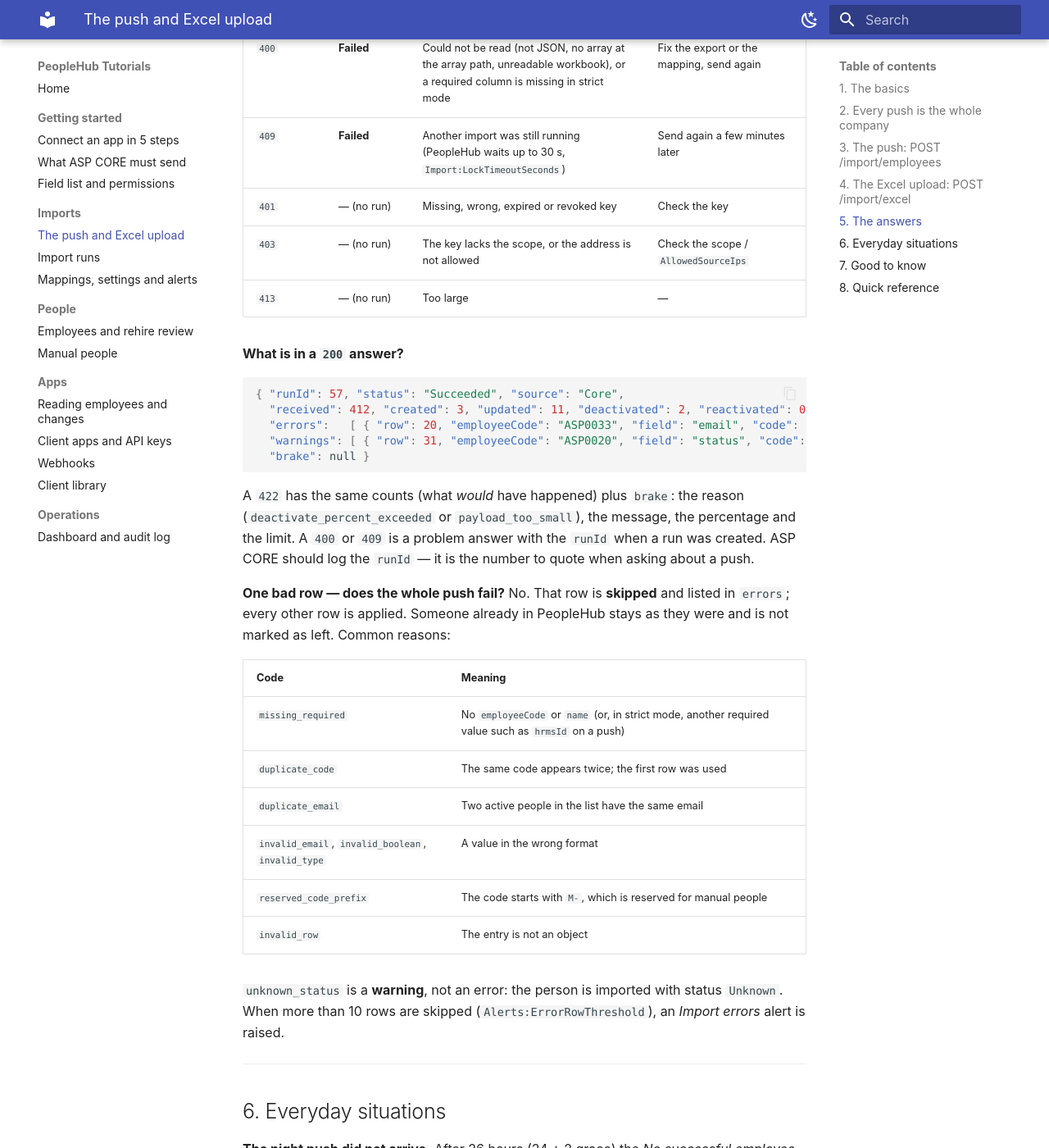
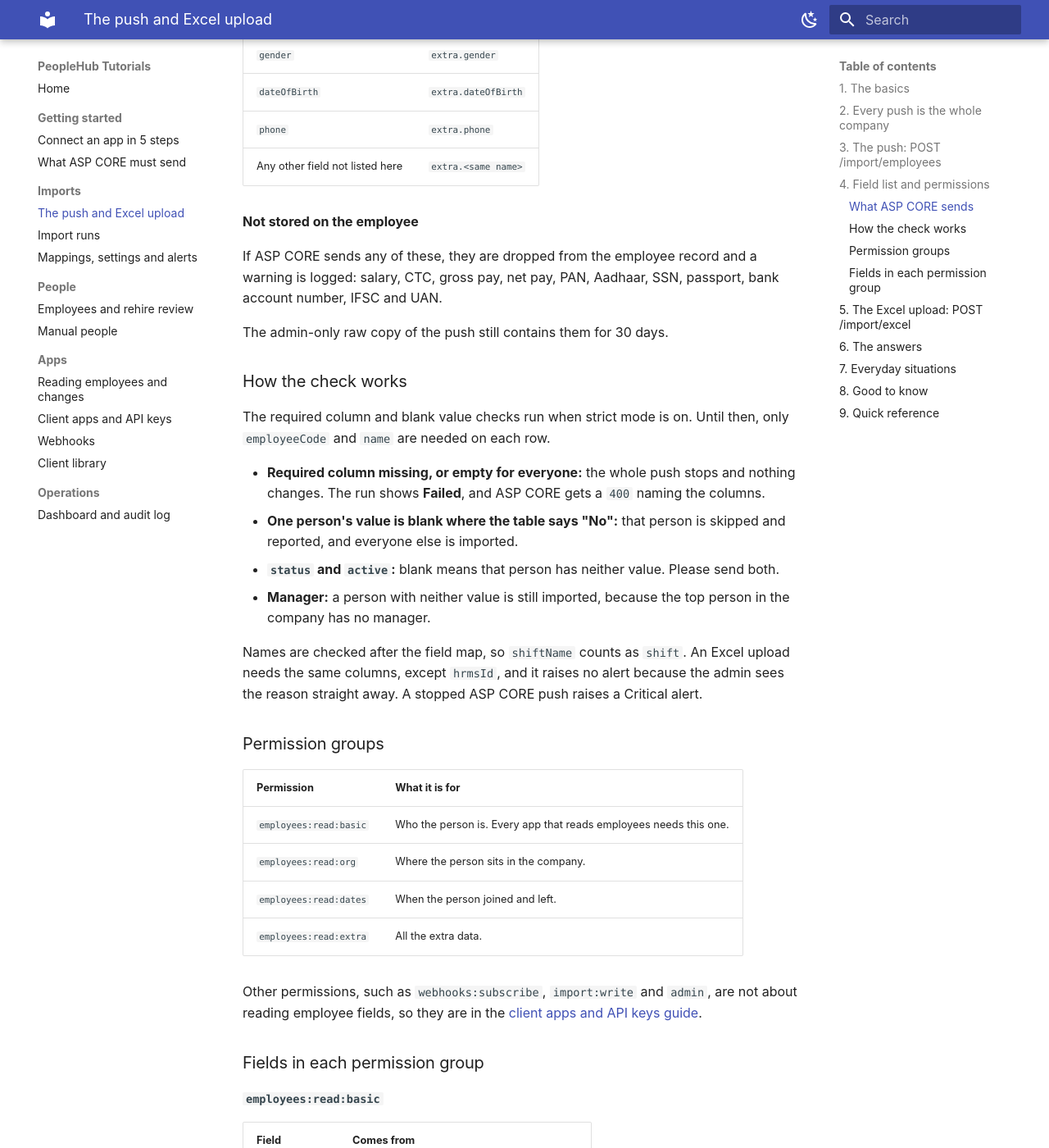
Before and after one commit to asprcmdevelopers-repo/peoplehub-docs, an MkDocs documentation site: the page built from docs/help/import-faq.md, in a window 1280 px wide and 1400 px high, scrolled down 5604 px. Shown: the whole window at 82% size. Built offline with MkDocs 1.6.1 and Material for MkDocs 9.7.7, drawn with Linux system fonts in a browser that asks for light colours; some of the changed text lies outside the part shown.

Commit message:
Move the field list into the push guide

````diff
--- a/docs/help/import-faq.md
+++ b/docs/help/import-faq.md
@@ -13,11 +13,12 @@ What happens *after* a run (reading a run's page, approve, replay, raw payload)
 1. [The basics](#1-the-basics)
 2. [Every push is the whole company](#2-every-push-is-the-whole-company)
 3. [The push: `POST /import/employees`](#3-the-push-post-importemployees)
-4. [The Excel upload: `POST /import/excel`](#4-the-excel-upload-post-importexcel)
-5. [The answers](#5-the-answers)
-6. [Everyday situations](#6-everyday-situations)
-7. [Good to know](#7-good-to-know)
-8. [Quick reference](#8-quick-reference)
+4. [Field list and permissions](#4-field-list-and-permissions)
+5. [The Excel upload: `POST /import/excel`](#5-the-excel-upload-post-importexcel)
+6. [The answers](#6-the-answers)
+7. [Everyday situations](#7-everyday-situations)
+8. [Good to know](#8-good-to-know)
+9. [Quick reference](#9-quick-reference)
 
 ---
 
@@ -96,27 +97,24 @@ Then **nothing** is applied, the run becomes **Rejected**, the answer is `422`,
 
 ## 3. The push: `POST /import/employees`
 
+**How does ASP CORE call it?**
+`POST /api/v1/import/employees` on the address we give them, with the headers `Content-Type: application/json` and `X-Api-Key: <their key>`. We suggest nightly at 01:00 IST.
+
 **What does ASP CORE send?**
 A JSON array, one object per employee:
 
 ```json
 [
-  { "employeeCode": "ASP0001", "name": "Priya Raman", "email": "priya.raman@example.com",
+  { "employeeCode": "ASP0001", "hrmsId": "1042871", "name": "Priya Raman", "email": "priya.raman@example.com",
     "department": "AR Follow-up", "designation": "Team Lead", "managerEmployeeCode": "ASP0100",
-    "location": "Chennai", "shift": "General", "dateOfJoining": "2021-04-12", "active": true, "status": "Confirmed",
+    "location": "Chennai", "shiftName": "General", "dateOfJoining": "2021-04-12", "active": true, "status": "Confirmed",
     "lastModified": "2026-10-31T18:20:00+05:30" },
-  { "employeeCode": "ASP0045", "name": "Arun Kumar", "active": false, "status": "Resigned", "leavingDate": "2026-10-30" }
+  { "employeeCode": "ASP0045", "hrmsId": "1042872", "name": "Arun Kumar", "active": false, "status": "Resigned", "leavingDate": "2026-10-30" }
 ]
 ```
 
-Only `employeeCode` and `name` are required (more in **strict mode**, see *Which columns does strict mode require?* below). The full field list and what ASP CORE should do with each
-answer are in the [IT contract](../it-contract.md), the document given to the ASP CORE team.
-
-**Which columns does strict mode require?**
-`employeeCode`, `hrmsId`, `name`, `email`, `department`, `designation`, `dateOfJoining`, `shift`, one of `status`/`active`, and one of
-`managerEmployeeCode`/`managerEmail`. Names are checked after the field map, so `shiftName` counts as `shift`. An Excel sheet needs the
-same columns except `hrmsId`. If a required column is missing or empty for everyone, the whole import stops: `400`, run **Failed**,
-nothing applied. An ASP CORE push also raises a Critical alert.
+The full field list, the required columns and the permission groups are in [section 4](#4-field-list-and-permissions). The setup steps for the ASP CORE team are in the
+[IT contract](../it-contract.md).
 
 **What if ASP CORE wraps the list, like `{ "employees": [ … ] }`?**
 Fine — set **Field map → Array path** to `$.employees`. The default `$` means a bare array.
@@ -143,7 +141,127 @@ or ranges like `10.20.0.0/24`), calls from anywhere else get `403` even with the
 
 ---
 
-## 4. The Excel upload: `POST /import/excel`
+## 4. Field list and permissions
+
+**The push** decides what arrives in PeopleHub, and permissions play no part in it. **Permissions** only control what each app can read afterwards.
+
+### What ASP CORE sends
+
+**Main fields**
+
+| ASP CORE field | Hub field | In IT's mail? | Column required? | Can one person's value be blank? |
+|---|---|---|---|---|
+| `employeeCode` | `employeeCode` | Yes | Yes | No |
+| `hrmsId` | `hrmsId` | Yes | Yes | No |
+| `name` | `name` | Yes | Yes | No |
+| `email` | `email` | Yes | Yes | No |
+| `department` | `department` | Yes | Yes | No |
+| `designation` | `designation` | Yes | Yes | No |
+| `dateOfJoining` | `dateOfJoining` | No, IT must add it | Yes | No |
+| `status` | `status` and `statusRaw` | Yes | At least one of the two | No |
+| `active` | `active` | Yes | At least one of the two | No |
+| `shiftName` | `shift` | Yes | Yes | Yes |
+| `managerEmployeeCode` | `managerEmployeeCode` | No, IT is asked to add it | At least one of the two | Yes |
+| `managerEmail` | `managerEmail` | Yes | At least one of the two | Yes |
+| `location` | `location` | No | No | Yes |
+| `leavingDate` | `leavingDate` | Yes | No | Yes |
+| `lastModified` | `lastModified` | No | No | Yes |
+
+`shiftName` is the only field whose name changes. `status` is stored twice: `status` holds the standard word, such as `NoticePeriod`, and `statusRaw` holds greytHR's exact words, such as `Notice Period`.
+
+**Extra data**
+
+None of these are required, and they are stored under the same name ASP CORE sends:
+
+| ASP CORE field | Hub location |
+|---|---|
+| `managerName` | `extra.managerName` |
+| `grade` | `extra.grade` |
+| `gender` | `extra.gender` |
+| `dateOfBirth` | `extra.dateOfBirth` |
+| `phone` | `extra.phone` |
+| Any other field not listed here | `extra.<same name>` |
+
+**Not stored on the employee**
+
+If ASP CORE sends any of these, they are dropped from the employee record and a warning is logged: salary, CTC, gross pay, net pay, PAN, Aadhaar, SSN, passport, bank account number, IFSC and UAN.
+
+The admin-only raw copy of the push still contains them for 30 days.
+
+### How the check works
+
+The required column and blank value checks run when strict mode is on. Until then, only `employeeCode` and `name` are needed on each row.
+
+- **Required column missing, or empty for everyone:** the whole push stops and nothing changes. The run shows **Failed**, and ASP CORE gets a `400` naming the columns.
+- **One person's value is blank where the table says "No":** that person is skipped and reported, and everyone else is imported.
+- **`status` and `active`:** blank means that person has neither value. Please send both.
+- **Manager:** a person with neither value is still imported, because the top person in the company has no manager.
+
+Names are checked after the field map, so `shiftName` counts as `shift`. An Excel upload needs the same columns, except `hrmsId`, and it raises no alert because the admin sees the reason straight away. A stopped ASP CORE push raises a Critical alert.
+
+### Permission groups
+
+| Permission | What it is for |
+|---|---|
+| `employees:read:basic` | Who the person is. Every app that reads employees needs this one. |
+| `employees:read:org` | Where the person sits in the company. |
+| `employees:read:dates` | When the person joined and left. |
+| `employees:read:extra` | All the extra data. |
+
+Other permissions, such as `webhooks:subscribe`, `import:write` and `admin`, are not about reading employee fields, so they are in the [client apps and API keys guide](clients-and-api-keys-faq.md).
+
+### Fields in each permission group
+
+**`employees:read:basic`**
+
+| Field | Comes from |
+|---|---|
+| `employeeCode` | ASP CORE |
+| `hrmsId` | ASP CORE |
+| `name` | ASP CORE |
+| `email` | ASP CORE |
+| `active` | ASP CORE |
+| `status` | ASP CORE, as the standard word |
+| `statusRaw` | ASP CORE, as greytHR's exact words |
+| `shift` | ASP CORE's `shiftName` |
+| `lastModified` | ASP CORE |
+| `source` | PeopleHub: where the record came from |
+| `aliases` | PeopleHub: the person's old employee codes |
+
+**`employees:read:org`**
+
+| Field | Comes from |
+|---|---|
+| `department` | ASP CORE |
+| `designation` | ASP CORE |
+| `managerEmployeeCode` | ASP CORE |
+| `managerEmail` | ASP CORE |
+| `location` | ASP CORE |
+| `managerResolved` | PeopleHub: whether the manager was found |
+
+**`employees:read:dates`**
+
+| Field | Comes from |
+|---|---|
+| `dateOfJoining` | ASP CORE |
+| `leavingDate` | ASP CORE |
+
+**`employees:read:extra`**
+
+| Field | Comes from |
+|---|---|
+| `extra` | ASP CORE: `managerName`, `grade`, `gender`, `dateOfBirth`, `phone` and any other field not listed above |
+
+**How the permissions work together**
+
+- **Basic comes first.** An app needs `employees:read:basic` to read any employee, so a key with only `employees:read:extra` gets `403`.
+- **Permissions add up.** An app with basic and org sees both groups of fields.
+- **A field the app may not read is left out.** It doesn't arrive as empty, so an app can tell "not allowed" from "no value".
+- **Extra data is all or nothing.** An app with `employees:read:extra` sees every extra field, and an app without it sees none.
+
+---
+
+## 5. The Excel upload: `POST /import/excel`
 
 **When is it used?**
 When the push cannot be fixed in time (ASP CORE down, export broken) and the data must be up to date today. HR gives the employee sheet;
@@ -226,7 +344,7 @@ No. That row is **skipped** and listed in `errors`; every other row is applied.
 
 ---
 
-## 6. Everyday situations
+## 7. Everyday situations
 
 **The night push did not arrive.**
 After 26 hours (24 + 2 grace) the *No successful employee import* alert fires. Follow the
@@ -278,7 +396,7 @@ Yes — `lastModified` without an offset is read as India time (`Import:SourceTi
 
 ---
 
-## 8. Quick reference
+## 9. Quick reference
 
 | Endpoint | In simple words |
 |---|---|
--- a/mkdocs.yml
+++ b/mkdocs.yml
@@ -48,7 +48,6 @@ nav:
   - Getting started:
       - Connect an app in 5 steps: onboarding.md
       - What ASP CORE must send: it-contract.md
-      - Field list and permissions: help/field-list.md
   - Imports:
       - The push and Excel upload: help/import-faq.md
       - Import runs: help/import-runs-faq.md
````
Also changed, not shown: other parts of docs/help/import-faq.md (+2 -2 lines), docs/help/field-list.md (deleted, +0 -131 lines), docs/index.md (+1 -2 lines), docs/it-contract.md (+1 -1 lines).
